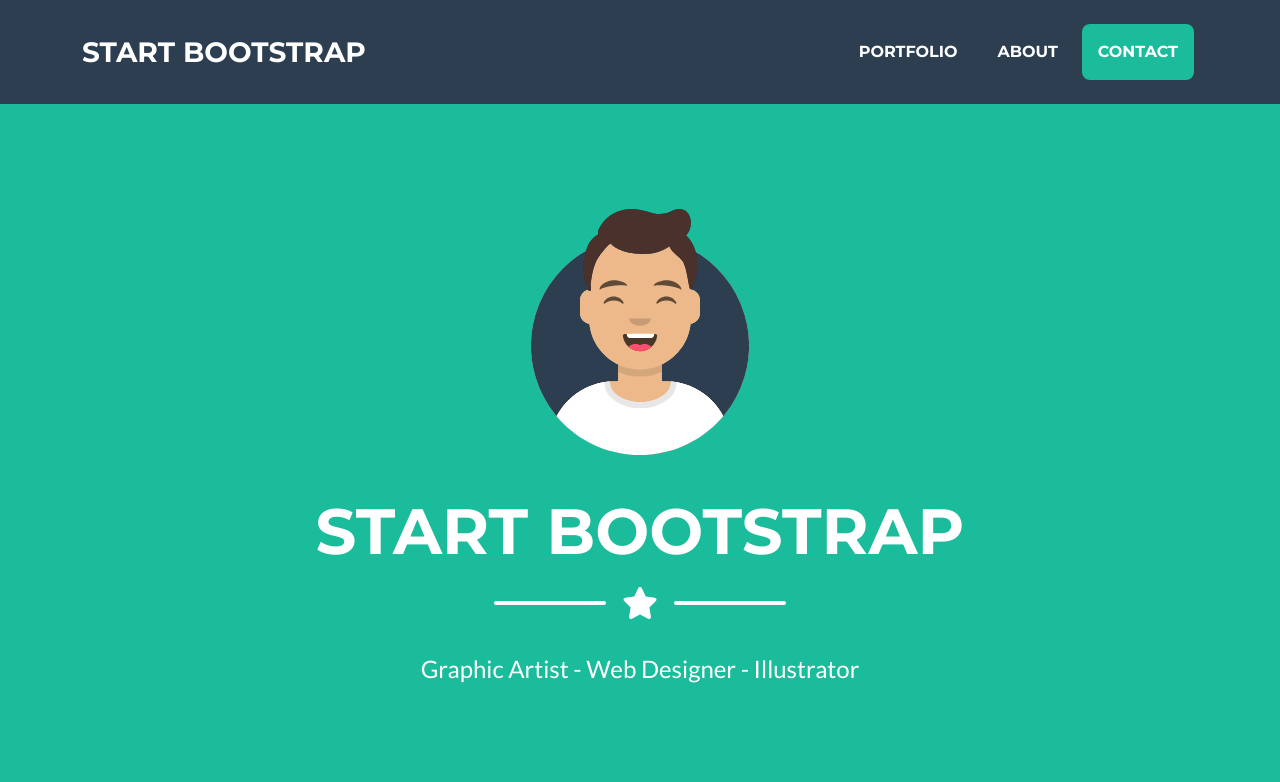
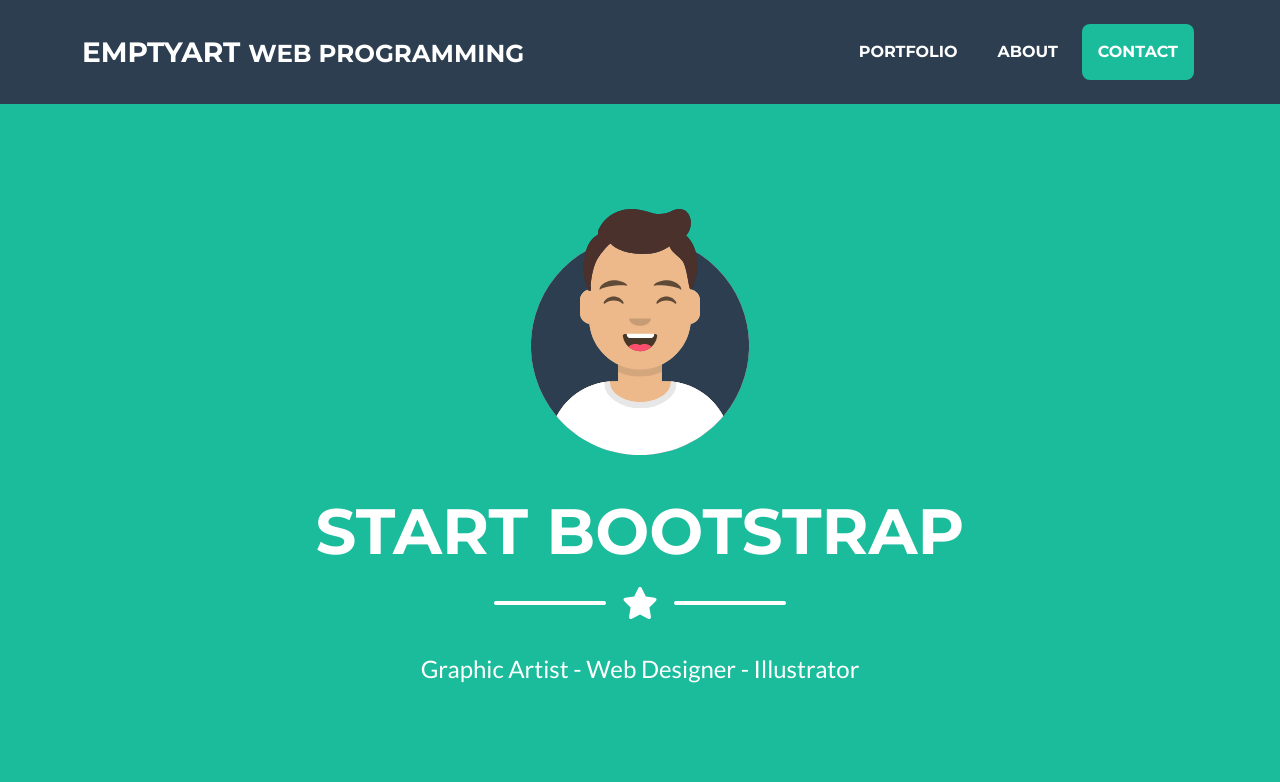
Before and after one commit to rgarro/emptyarttwebsite, a PHP site: page / in a window 1280 px wide. Shown: the top 782 px of the page. Run offline with PHP 8.4, Linux system fonts and the light colour scheme; some libraries are stand-ins or nearby versions.

Commit message:
DJ Shadow in the dark....

```diff
--- a/public_html/index.php
+++ b/public_html/index.php
@@ -37,7 +37,7 @@
         <meta name="viewport" content="width=device-width, initial-scale=1, shrink-to-fit=no" />
         <meta name="description" content="" />
         <meta name="author" content="" />
-        <title>Freelancer - Start Bootstrap Theme</title>
+        <title>Freelancer - ::: CakePHP Tequila Tres Leches :::</title>
         <!-- Favicon-->
         <link rel="icon" type="image/x-icon" href="assets/favicon.ico" />
         <!-- Font Awesome icons (free version)-->
@@ -52,7 +52,7 @@
         <!-- Navigation-->
         <nav class="navbar navbar-expand-lg bg-secondary text-uppercase fixed-top" id="mainNav">
             <div class="container">
-                <a class="navbar-brand" href="#page-top">Start Bootstrap</a>
+                <a class="navbar-brand" href="#page-top">EmptyArt <small>WEB PROGRAMMING</small></a>
                 <button class="navbar-toggler text-uppercase font-weight-bold bg-primary text-white rounded" type="button" data-bs-toggle="collapse" data-bs-target="#navbarResponsive" aria-controls="navbarResponsive" aria-expanded="false" aria-label="Toggle navigation">
                     Menu
                     <i class="fas fa-bars"></i>
```
Also changed, not shown: README.md.
